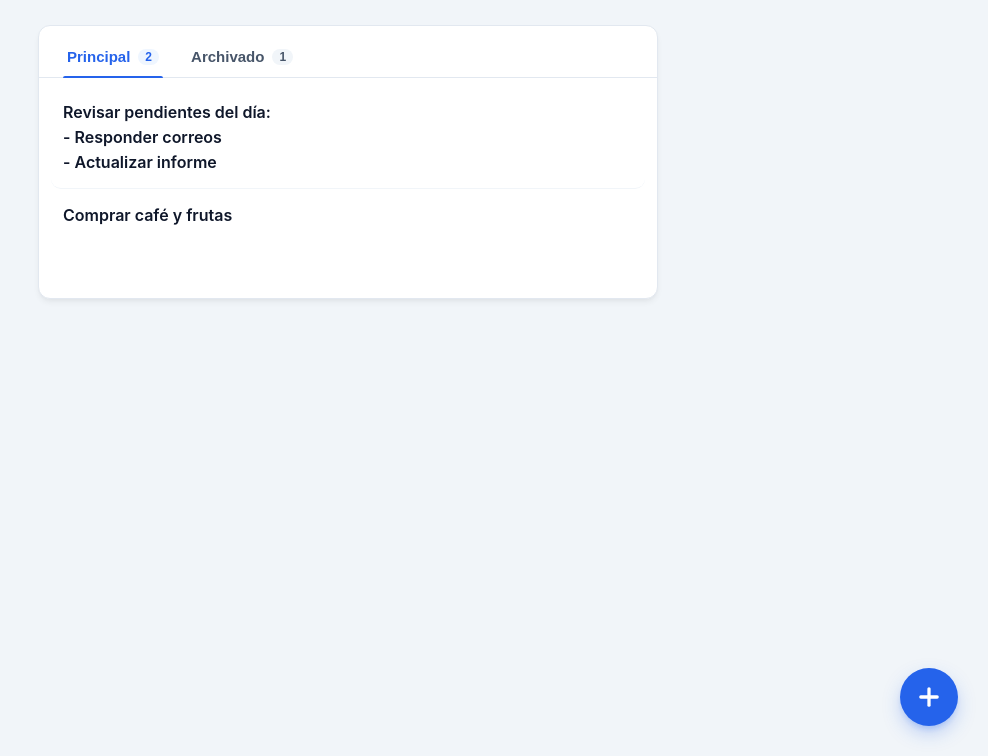
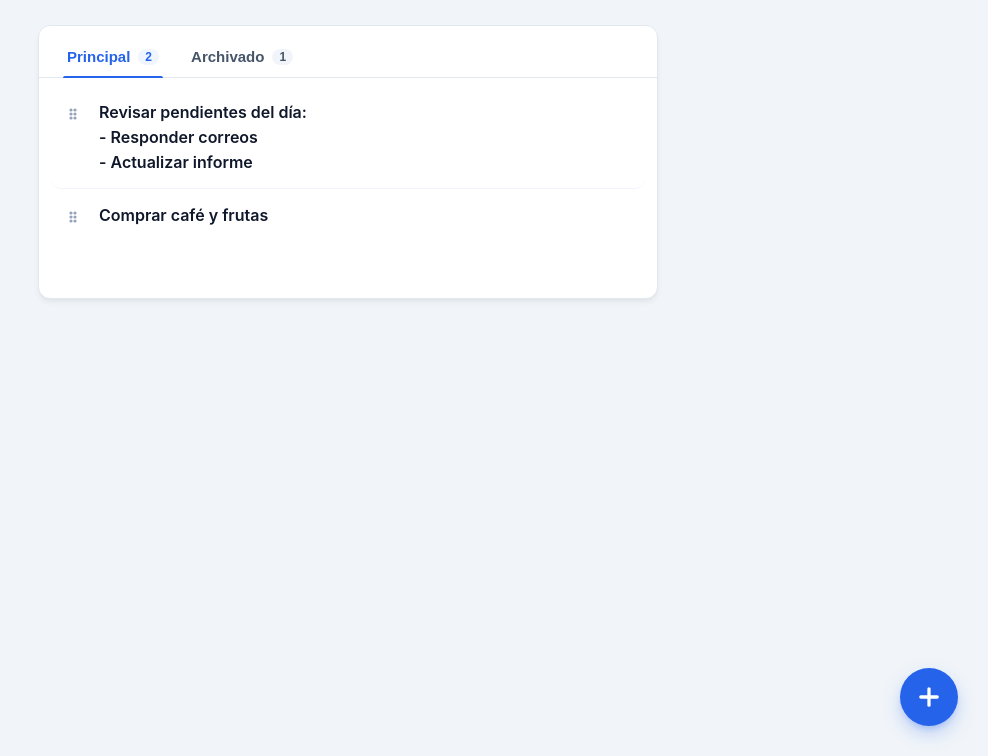
Before and after one commit to wacoss/notas, a plain HTML site: page index.html in a window 1280 px wide. Shown: the part 44-800 px from the top of the page, without its empty margins (292-1280 px from the left). Drawn offline with Linux system fonts and the light colour scheme.

Commit message:
Update index.html

```diff
--- a/index.html
+++ b/index.html
@@ -1,5 +1,4 @@
 <!-- Fuente : https://aistudio.google.com/apps/c8e41726-ae84-403e-9432-a71839ca1e70?showAssistant=true&showCode=true  -->
-
 
 <!doctype html>
 <html lang="es">
@@ -277,9 +276,6 @@
 
       .note-item.can-drag {
         cursor: grab;
-        -webkit-touch-callout: none;
-        -webkit-user-select: none;
-        user-select: none;
       }
 
       .note-item.can-drag:active {
@@ -364,13 +360,42 @@
       }
 
       /* Drag handle icon para arrastre vertical */
-      /* Elemento controlador conservado para no romper selección y referencias */
       .drag-handle {
-        display: none;
+        width: 32px;
+        height: 32px;
+        display: flex;
+        align-items: center;
+        justify-content: center;
+        color: #94a3b8;
+        cursor: grab;
+        flex-shrink: 0;
+        margin-top: -2px;
+        margin-left: -6px;
+        margin-right: -2px;
         touch-action: none;
         -webkit-touch-callout: none;
         -webkit-user-select: none;
         user-select: none;
+        border-radius: 6px;
+        transition: color 0.15s ease, background-color 0.15s ease;
+      }
+
+      .drag-handle svg {
+        width: 16px;
+        height: 16px;
+      }
+
+      .note-item:hover .drag-handle {
+        color: #64748b;
+      }
+
+      .drag-handle:hover {
+        color: var(--accent);
+        background-color: #eff6ff;
+      }
+
+      .drag-handle:active {
+        cursor: grabbing;
       }
 
 
@@ -384,9 +409,6 @@
         flex: 1;
         cursor: pointer;
         white-space: pre-wrap;
-        -webkit-touch-callout: none;
-        -webkit-user-select: none;
-        user-select: none;
       }
 
       .note-item.is-completed .note-content-text {
@@ -1087,8 +1109,17 @@
               >
                 <div class="note-left">
                   ${isPrincipal ? `
-                    <!-- Elemento controlador de arrastre presente sin puntitos visuales -->
-                    <div class="drag-handle" title="Arrastra para reordenar arriba/abajo o hacia Archivado" data-action="drag-handle" aria-label="Arrastrar nota"></div>
+                    <!-- Tirador de arrastre estilo Kanban (reemplaza a la casilla de verificación) -->
+                    <div class="drag-handle" title="Arrastra para reordenar arriba/abajo o hacia Archivado" data-action="drag-handle" aria-label="Arrastrar nota">
+                      <svg viewBox="0 0 24 24" fill="none">
+                        <circle cx="9" cy="6" r="1.4" fill="currentColor"/>
+                        <circle cx="9" cy="12" r="1.4" fill="currentColor"/>
+                        <circle cx="9" cy="18" r="1.4" fill="currentColor"/>
+                        <circle cx="15" cy="6" r="1.4" fill="currentColor"/>
+                        <circle cx="15" cy="12" r="1.4" fill="currentColor"/>
+                        <circle cx="15" cy="18" r="1.4" fill="currentColor"/>
+                      </svg>
+                    </div>
                   ` : ''}
 
                   ${isEditing ? `
@@ -1334,9 +1365,13 @@
           const item = e.target.closest('.note-item');
           if (!item) return;
 
-          // Permitir arrastre táctil al mantener presionada la nota (excluyendo botones de acción)
-          if (!handle && !e.target.closest('.action-btn')) {
-            handle = item.querySelector('.drag-handle') || item;
+          // Detectar si el toque ocurrió en el tirador o en la zona izquierda del tirador (primeros 50px de la nota)
+          if (!handle) {
+            const touch = e.touches[0];
+            const rect = item.getBoundingClientRect();
+            if ((touch.clientX - rect.left) <= 50 && !e.target.closest('.action-btn')) {
+              handle = item.querySelector('.drag-handle');
+            }
           }
           if (!handle) return;
 
```
